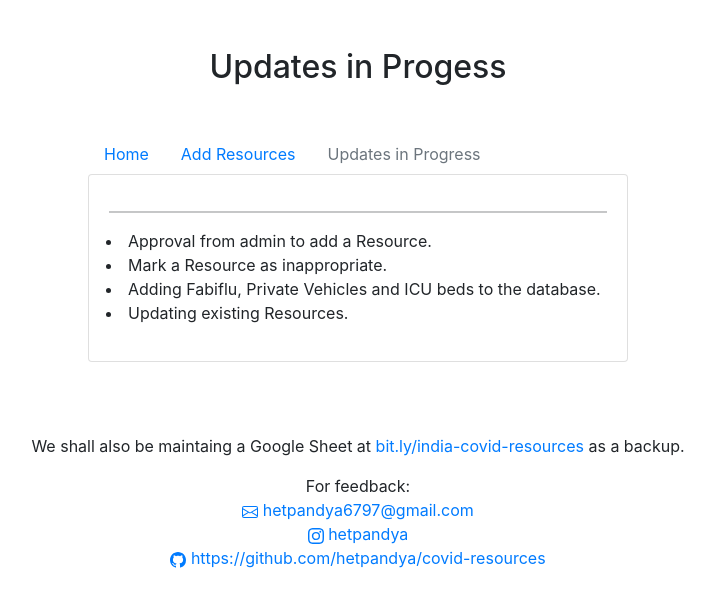
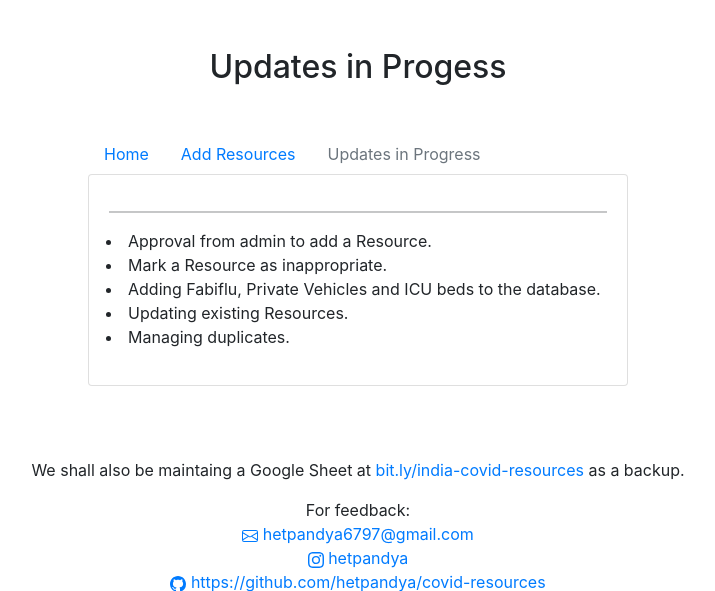
Before and after one commit to hetpandya/covid-resources, a Flask app: page /updates in a window 1280 px wide. Shown: the top 591 px of the page, without its empty margins (282-997 px from the left). Run offline with Flask 2, Linux system fonts and the light colour scheme; some libraries are stand-ins or nearby versions.

Commit message:
Update updates.html

```diff
--- a/templates/updates.html
+++ b/templates/updates.html
@@ -56,6 +56,7 @@
                                             <li>Mark a Resource as inappropriate.</li>
                                             <li>Adding Fabiflu, Private Vehicles and ICU beds to the database.</li>
                                             <li>Updating existing Resources.</li>
+                                            <li>Managing duplicates.</li>
                                         </ul>
                                     </div>
                                 </div>
```
